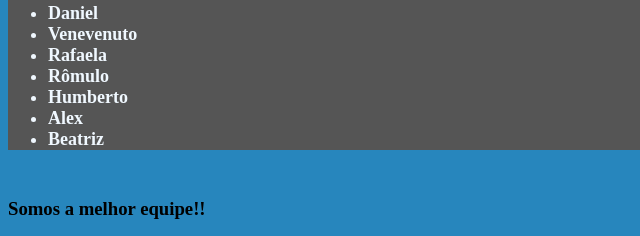
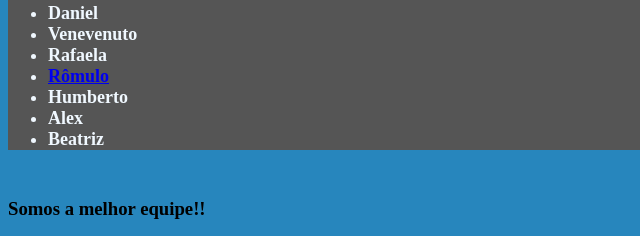
Before and after one commit to romulopena/aula27-10, a plain HTML site: page index.html in a window 1280 px wide. Shown: the part 273-509 px from the top of the page, 0-640 px from the left. Drawn offline with Linux system fonts and the light colour scheme.

Commit message:
Update index.html

```diff
--- a/index.html
+++ b/index.html
@@ -17,7 +17,7 @@
   	<li> Daniel</li>
   	<li> Venevenuto</li>
   	<li> Rafaela</li>
-    <li>Rômulo</li>
+    <li><a href="https://github.com/romulopena/">Rômulo</a></li>
   	<li> Humberto</li>
     <li> Alex</li>
     <li> Beatriz</li></ul>
```
